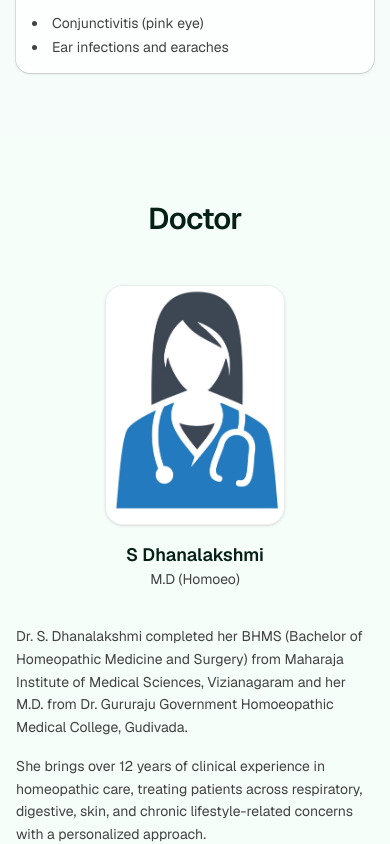
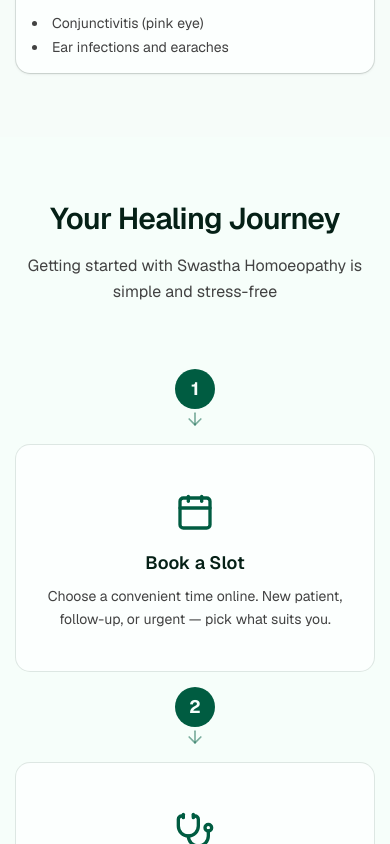
Before and after one commit to tarak162/swastha-homoeo, a Next.js app: page / in a window 390 px wide. Shown: the part 5660-6504 px from the top of the page. Built offline with nearby package versions, Linux system fonts and the light colour scheme.

Commit message:
added healing journey

```diff
--- a/src/app/page.tsx
+++ b/src/app/page.tsx
@@ -4,6 +4,7 @@ import { DoctorSection } from "@/components/home/doctor-section";
 import { HealingStoriesSection } from "@/components/home/healing-stories-section";
 import { HeroCarousel } from "@/components/home/hero-carousel";
 import { ServicesSection } from "@/components/home/services-section";
+import { HowItWorks } from "@/components/HowItWorks";
 import { TrustBar } from "@/components/TrustBar";
 
 export default function HomePage() {
@@ -13,6 +14,7 @@ export default function HomePage() {
       <TrustBar />
       <AboutSection />
       <ServicesSection />
+      <HowItWorks />
       <DoctorSection />
       <HealingStoriesSection />
       <ContactSection />
--- a/src/components/HowItWorks.tsx
+++ b/src/components/HowItWorks.tsx
@@ -41,7 +41,7 @@ export function HowItWorks() {
           </p>
         </div>
 
-        <div className="mt-14">
+        <div className="mt-14 pt-6">
           <div className="relative grid gap-8 md:grid-cols-3">
             {/* Connecting lines on desktop */}
             <div className="absolute top-20 left-0 right-0 hidden h-0.5 bg-gradient-to-r from-transparent via-primary/30 to-transparent md:block" />
@@ -50,20 +50,20 @@ export function HowItWorks() {
               const Icon = step.icon;
               return (
                 <div key={step.number} className="relative flex flex-col items-center">
+                  {/* Number Badge */}
+                  <div className="absolute -top-4 left-1/2 -translate-x-1/2 z-20 flex items-center justify-center size-10 rounded-full bg-primary text-primary-foreground font-bold text-lg">
+                    {step.number}
+                  </div>
+
                   {/* Arrow/Connector for mobile */}
                   {index < steps.length - 1 && (
-                    <div className="flex md:hidden my-2">
+                    <div className="flex md:hidden my-2 mt-6">
                       <ArrowRight className="size-5 text-primary/50 rotate-90" />
                     </div>
                   )}
 
                   {/* Step Card */}
-                  <Card className="w-full relative">
-                    {/* Number Badge */}
-                    <div className="absolute -top-5 left-1/2 -translate-x-1/2 flex items-center justify-center size-10 rounded-full bg-primary text-primary-foreground font-bold text-lg">
-                      {step.number}
-                    </div>
-
+                  <Card className="w-full relative mt-2">
                     <div className="pt-8 px-6 pb-6 text-center">
                       <Icon className="mx-auto size-10 text-primary mb-4" />
                       <h3 className="font-heading text-lg font-semibold text-foreground">
```
